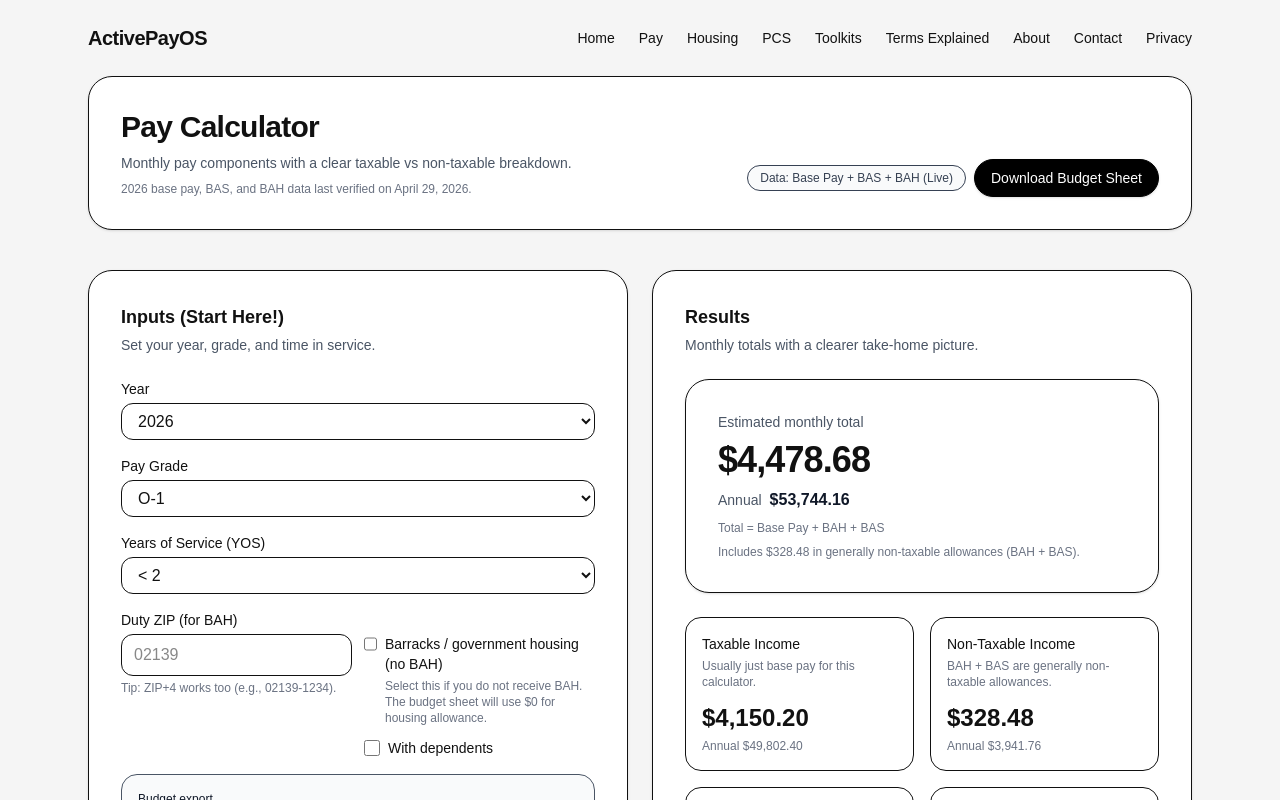
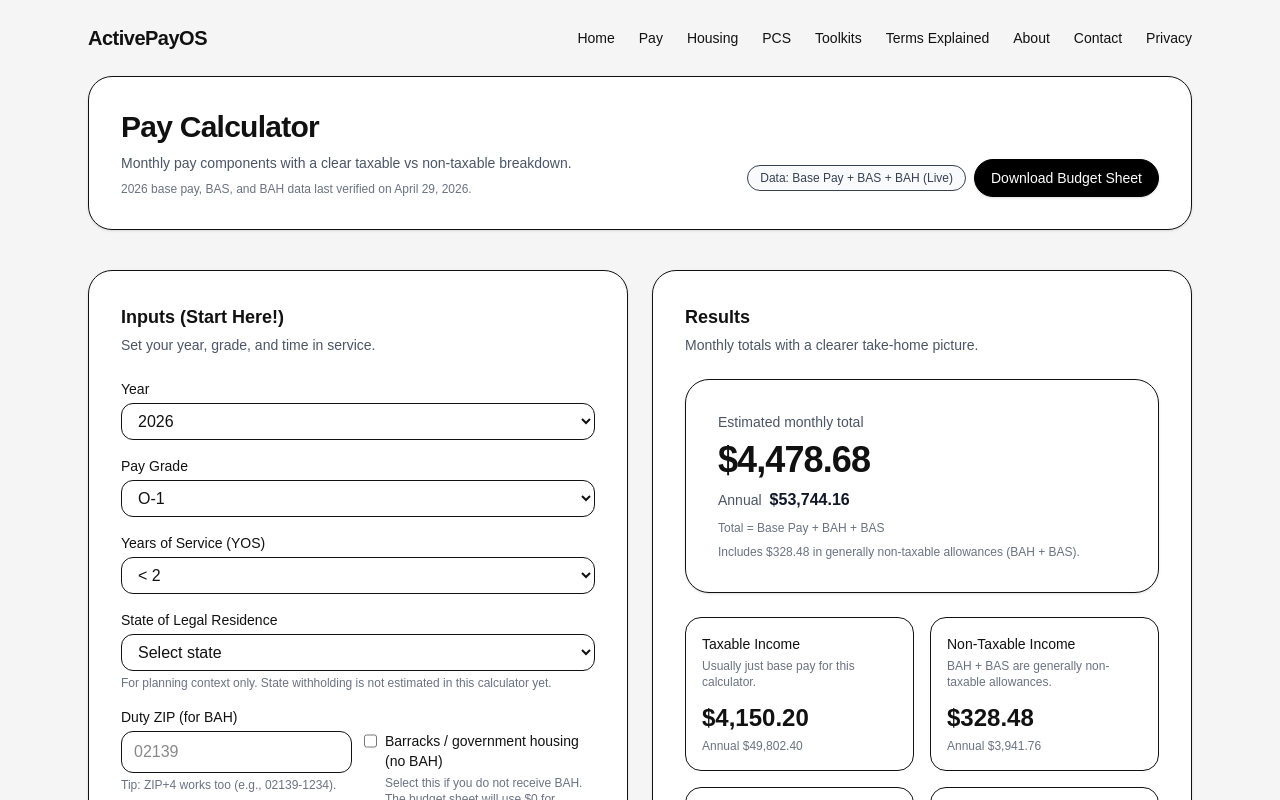
Before and after one commit to ActivePayOS/ActivePayOS, a Next.js app: page /pay in a window 1280 px wide. Shown: the top 800 px of the page. Built offline with nearby package versions, Linux system fonts and the light colour scheme.

Commit message:
Fix toolkit links and add state residency dropdown

```diff
--- a/app/api/export-budget/route.ts
+++ b/app/api/export-budget/route.ts
@@ -12,6 +12,7 @@ type ExportPayload = {
   zip?: string;
   withDependents: boolean;
   receivesBah?: boolean;
+  stateOfLegalResidence?: string;
 
   basePayMonthly: number;
   bahMonthly: number;
--- a/app/pay/pay-client.tsx
+++ b/app/pay/pay-client.tsx
@@ -38,6 +38,60 @@ const YOS_OPTIONS = [
 
 const SOCIAL_SECURITY_RATE = 0.062;
 const MEDICARE_RATE = 0.0145;
+
+const STATE_RESIDENCY_OPTIONS = [
+  "Alabama",
+  "Alaska",
+  "Arizona",
+  "Arkansas",
+  "California",
+  "Colorado",
+  "Connecticut",
+  "Delaware",
+  "District of Columbia",
+  "Florida",
+  "Georgia",
+  "Hawaii",
+  "Idaho",
+  "Illinois",
+  "Indiana",
+  "Iowa",
+  "Kansas",
+  "Kentucky",
+  "Louisiana",
+  "Maine",
+  "Maryland",
+  "Massachusetts",
+  "Michigan",
+  "Minnesota",
+  "Mississippi",
+  "Missouri",
+  "Montana",
+  "Nebraska",
+  "Nevada",
+  "New Hampshire",
+  "New Jersey",
+  "New Mexico",
+  "New York",
+  "North Carolina",
+  "North Dakota",
+  "Ohio",
+  "Oklahoma",
+  "Oregon",
+  "Pennsylvania",
+  "Rhode Island",
+  "South Carolina",
+  "South Dakota",
+  "Tennessee",
+  "Texas",
+  "Utah",
+  "Vermont",
+  "Virginia",
+  "Washington",
+  "West Virginia",
+  "Wisconsin",
+  "Wyoming",
+] as const;
 
 type BasePayData = {
   year: number;
@@ -140,6 +194,7 @@ export default function PayClient({
   const [zip, setZip] = useState<string>("");
   const [receivesBah, setReceivesBah] = useState<boolean>(true);
   const [dependents, setDependents] = useState<boolean>(false);
+  const [stateOfLegalResidence, setStateOfLegalResidence] = useState<string>("");
 
   // "Premium export" knobs (hidden for now, but ready)
   const [tspPct] = useState<number>(0.10);
@@ -234,6 +289,7 @@ export default function PayClient({
         zip: receivesBah ? zip : "",
         withDependents: dependents,
         receivesBah,
+        stateOfLegalResidence,
 
         basePayMonthly: basePay,
         bahMonthly: bah ?? 0,
@@ -375,6 +431,28 @@ export default function PayClient({
                 ))}
               </select>
 
+            </div>
+
+            <div>
+              <label htmlFor="state-of-legal-residence" className="block text-sm font-medium">
+                State of Legal Residence
+              </label>
+              <select
+                id="state-of-legal-residence"
+                className="mt-1 w-full rounded-xl border bg-white px-3 py-2"
+                value={stateOfLegalResidence}
+                onChange={(e) => setStateOfLegalResidence(e.target.value)}
+              >
+                <option value="">Select state</option>
+                {STATE_RESIDENCY_OPTIONS.map((state) => (
+                  <option key={state} value={state}>
+                    {state}
+                  </option>
+                ))}
+              </select>
+              <p className="mt-1 text-xs text-gray-500">
+                For planning context only. State withholding is not estimated in this calculator yet.
+              </p>
             </div>
 
             <div className="grid gap-3 md:grid-cols-2">
--- a/data/toolkits/first-pcs.ts
+++ b/data/toolkits/first-pcs.ts
@@ -42,7 +42,7 @@ export const firstPcs: Toolkit = {
         { label: "Joint Travel Regulations (JTR)", href: "https://www.travel.dod.mil/Policy-Regulations/Joint-Travel-Regulations/" },
         { label: "Defense Travel (DTS / Travel)", href: "https://www.travel.dod.mil/" },
         { label: "DFAS (Travel Pay)", href: "https://www.dfas.mil/" },
-        { label: "Move.mil (PCS Moving Resources)", href: "https://www.militaryonesource.mil/moving-housing/moving/" },
+        { label: "Military OneSource (PCS Moving Resources)", href: "https://www.militaryonesource.mil/moving-pcs/" },
       ],
     },
     {
--- a/data/toolkits/retirement-tsp.ts
+++ b/data/toolkits/retirement-tsp.ts
@@ -50,7 +50,7 @@ export const retirementTsp: Toolkit = {
       actions: [
         { label: "myPay", href: "https://mypay.dfas.mil/" },
         { label: "TSP (Official)", href: "https://www.tsp.gov/" },
-        { label: "DoD Blended Retirement System", href: "https://militarypay.defense.gov/Benefits/Blended-Retirement-System/" },
+        { label: "DoD Blended Retirement System", href: "https://militarypay.defense.gov/BlendedRetirement/" },
       ],
     },
     {
```
